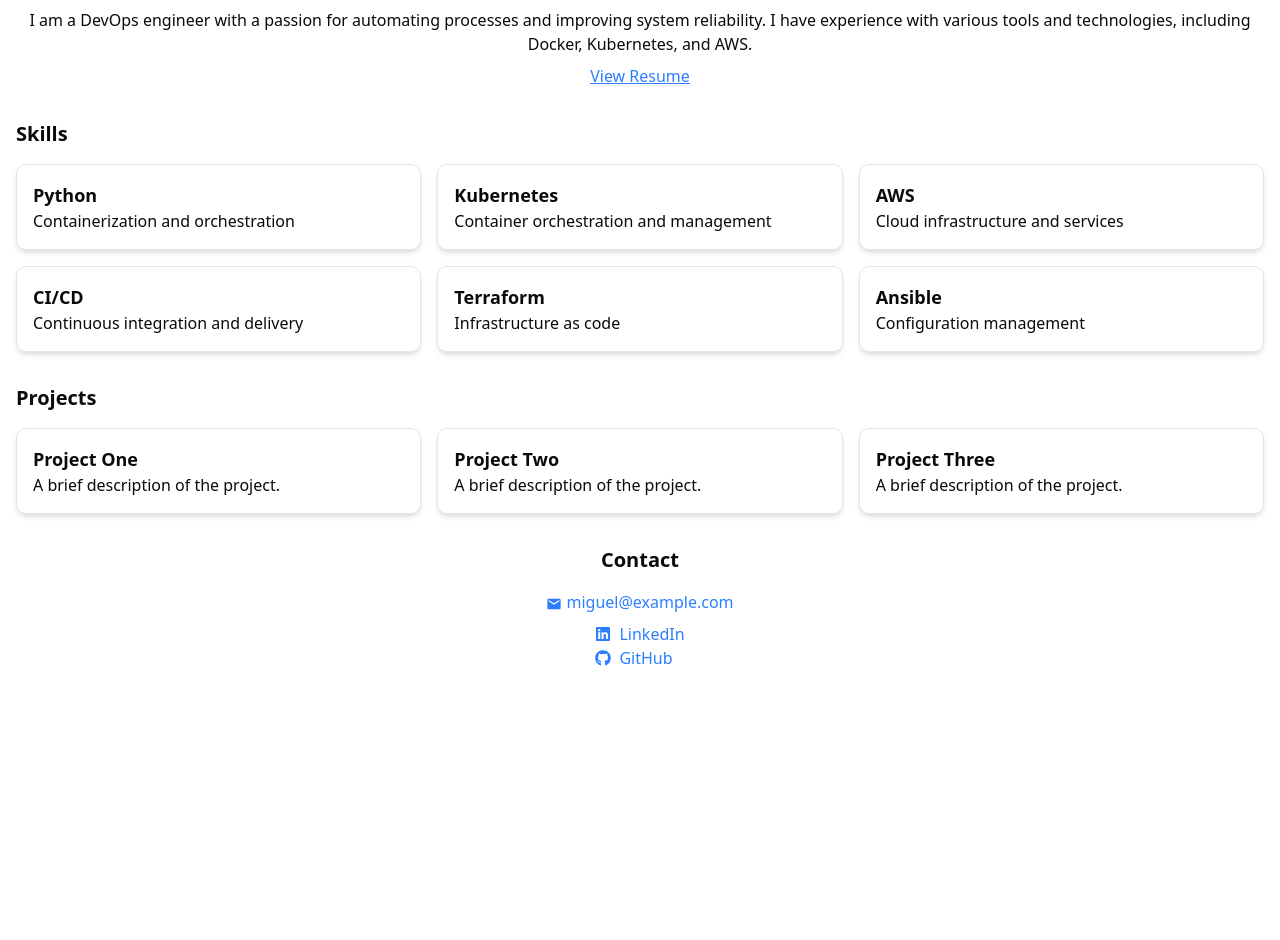
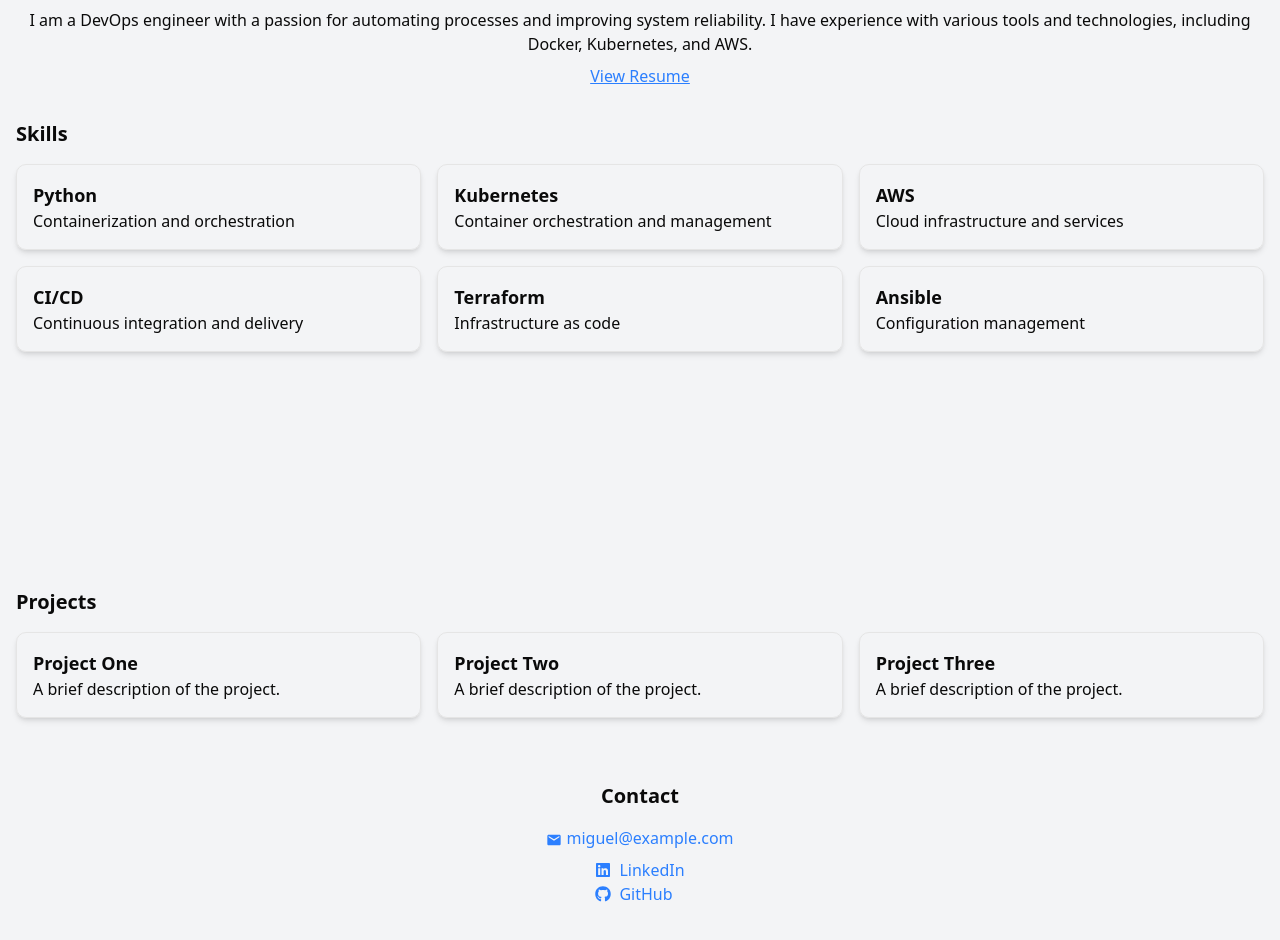
Before and after one commit to miguelgutierrez2017/gmiguel.com, a Next.js app in the folder gmiguel.com/: page / in a window 1280 px wide. Shown: the part 348-1288 px from the top of the page. Before the commit the page ends 1066 px from the top, so only its background shows below. Built offline with nearby package versions, Linux system fonts and the light colour scheme.

Commit message:
Refactor layout structure for improved organization and readability

```diff
--- a/gmiguel.com/src/app/page.js
+++ b/gmiguel.com/src/app/page.js
@@ -8,16 +8,26 @@ import Contact from "@/components/contact";
 // It showcases my projects, skills, and experience as a dev ops engineer.
 export default function Home() {
   return (
-    <div className="">
+    <div className="bg-gray-100 min-h-screen flex flex-col">
       <Header />
-      <main className="p-4">
-        <Bio />
+      <main className="p-4 space-y-16">
+        {/* Show Header and Bio at the top */}
+        <section
+          id="landing"
+          className="min-h-screen flex flex-col justify-start relative"
+        >
+          <Bio />
 
-        <Skills />
+          <Skills />
+        </section>
 
-        <Projects />
+        <section id="projects">
+          <Projects />
+        </section>
 
-        <Contact />
+        <section id="contact">
+          <Contact />
+        </section>
       </main>
     </div>
   );
```
